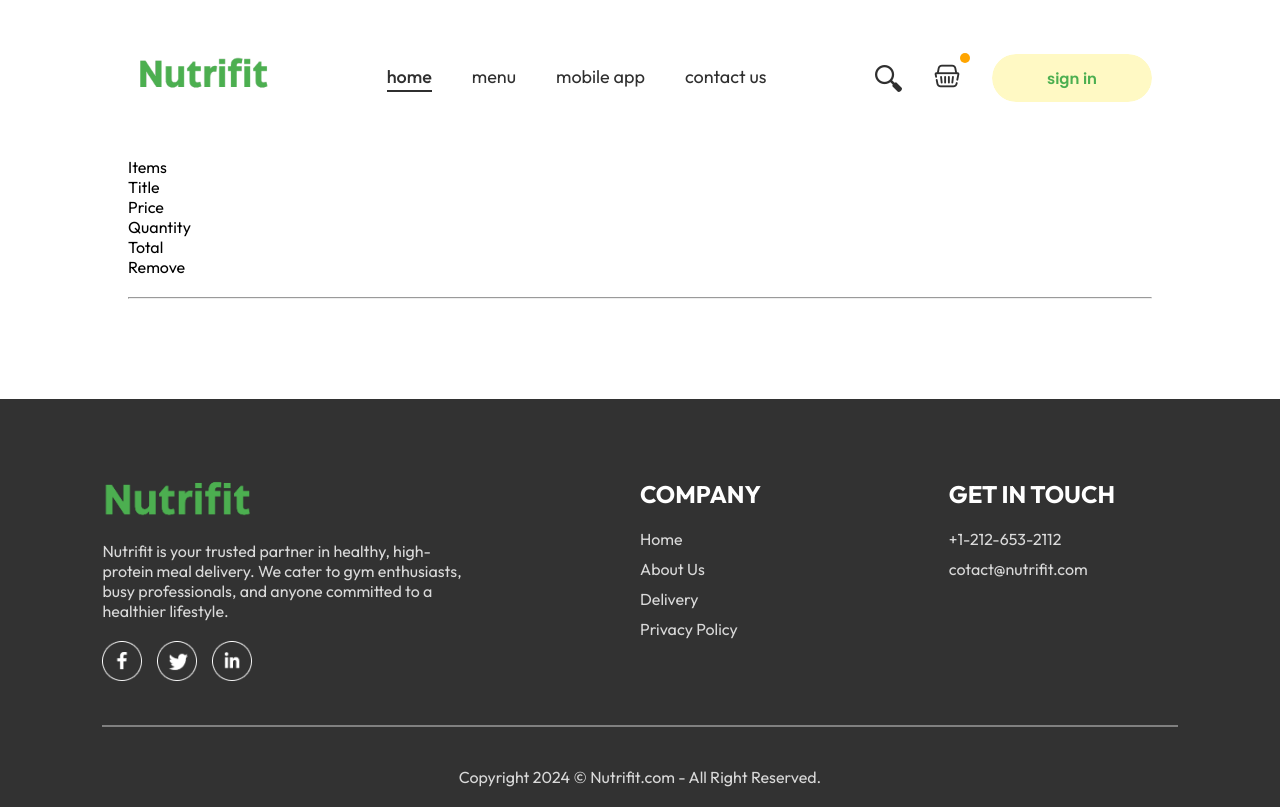
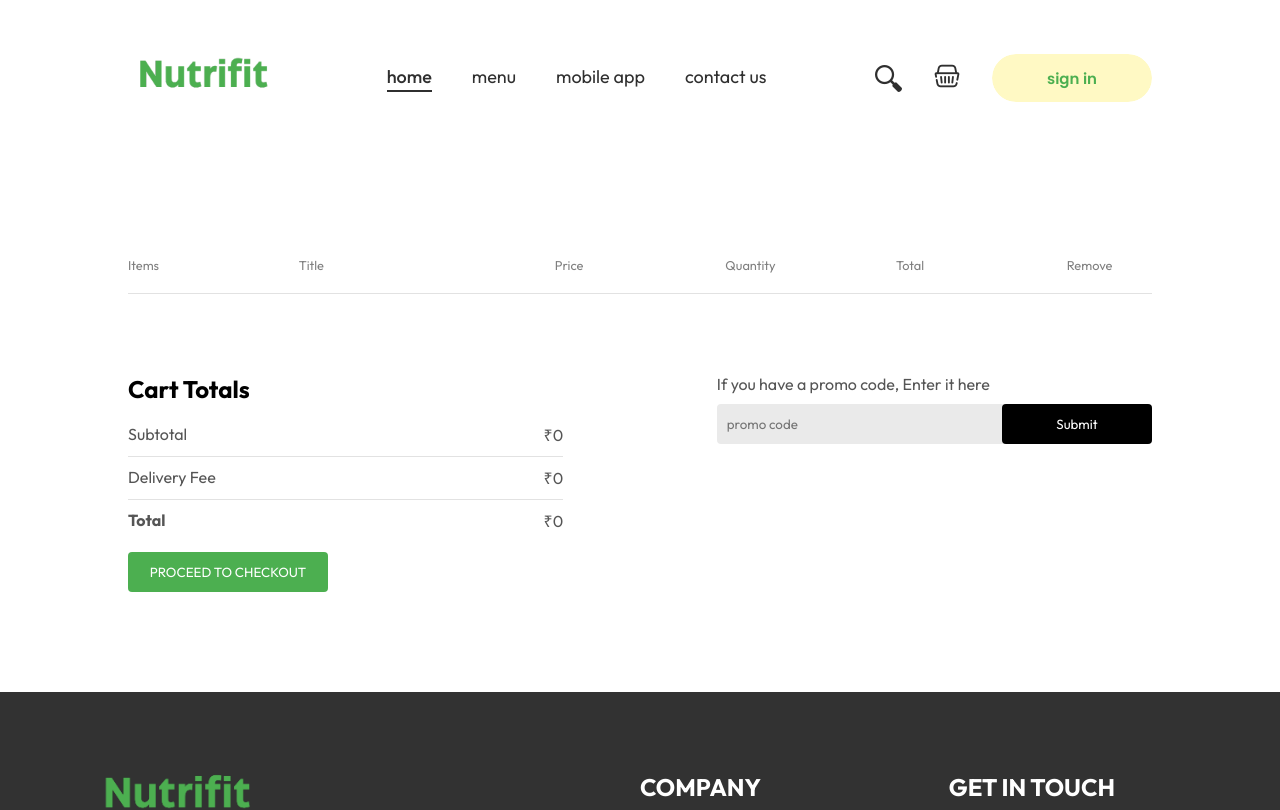
Before and after one commit to harshitaphadtare/Nutrifit, a React (Vite) app in the folder frontend/: page /cart in a window 1280 px wide. Shown: the top 810 px of the page. Built offline with nearby package versions, Linux system fonts and the light colour scheme.

Commit message:
cart page completed

```diff
--- a/frontend/src/components/Navbar/Navbar.jsx
+++ b/frontend/src/components/Navbar/Navbar.jsx
@@ -1,12 +1,15 @@
-import React, { useState } from 'react';
+import React, { useContext, useState } from 'react';
 import "./Navbar.css";
 import { assets } from '../../assets/frontend_assets/assets';
 import { Link } from 'react-router-dom';
+import { StoreContext } from '../../context/StoreContext';
 
 
 const Navbar = ({setShowLogin}) => {
 
   const [menu,setMenu] = useState("home");
+
+  const {getTotalCartAmount} = useContext(StoreContext);
 
   return (
     <div className='navbar'>
@@ -21,7 +24,7 @@
         <img src={assets.search_icon} alt="search-icon" />
         <div className="navbar-search-icon">
             <Link to="/cart"><img src={assets.basket_icon} alt="basket-icon" /></Link>
-            <div className="dot"></div>
+            <div className={getTotalCartAmount()===0?"":"dot"}></div>
         </div>
         {/* signup button */}
         <div className="container">
--- a/frontend/src/context/StoreContext.jsx
+++ b/frontend/src/context/StoreContext.jsx
@@ -1,4 +1,4 @@
-import { createContext,useEffect,useState } from "react";
+import { createContext,useState } from "react";
 import { food_list } from "../assets/frontend_assets/assets";
 
 export const StoreContext = createContext(null);
@@ -19,16 +19,24 @@
         setCartItems((prev)=>({...prev,[itemId]:prev[itemId]-1}));
     }
 
-    useEffect(()=>{
-        console.log(cartItems);
-    },[cartItems])
+    const getTotalCartAmount = ()=>{
+        let totalAmount = 0;
+        for(const item in cartItems){
+            if(cartItems[item]>0){
+                let itemInfo = food_list.find((product)=>product._id === item);
+                totalAmount+=itemInfo.price * cartItems[item];
+            }
+        }
+        return totalAmount;
+    }
 
     const contextValue = {
         food_list,
         cartItems,
         setCartItems,
         addToCart,
-        removeFromCart
+        removeFromCart,
+        getTotalCartAmount
 
     }
     return (
--- a/frontend/src/pages/Cart/Cart.css
+++ b/frontend/src/pages/Cart/Cart.css
@@ -0,0 +1,105 @@
+.cart{
+    margin-top: 100px;
+}
+
+.cart-items-title{
+    display: grid;
+    grid-template-columns: 1fr 1.5fr 1fr 1fr 1fr 0.5fr;
+    align-items: center;
+    color: grey;
+    font-size: max(1vw,12px);
+}
+
+.cart-items-item{
+    margin: 10px 0px;
+    color: black;
+}
+
+.cart-items-item img{
+    width: 50px;
+}
+
+.cart hr{
+    height: 1px;
+    background-color: #e2e2e2;
+    border: none;
+}
+
+.cart-items-item .cross{
+    cursor: pointer;
+}
+
+.cart-bottom{
+    margin-top: 80px;
+    display: flex;
+    justify-content: space-between;
+    gap: max(12vw,20px);
+}
+
+.cart-total{
+    flex: 1;
+    display: flex;
+    flex-direction: column;
+    gap: 20px;
+}
+
+.cart-total-details{
+    display: flex;
+    justify-content: space-between;
+    color: #555;
+}
+
+.cart-total hr{
+    margin: 10px 0px;
+}
+
+.cart-total button{
+    border: none;
+    color: white;
+    background-color: #4CAF50  ;
+    width: max(15vw,200px);
+    padding: 12px 0px;
+    border-radius: 4px;
+    cursor: pointer;
+}
+
+.cart-promocode{
+    flex: 1
+}
+
+.cart-promocode p{
+    color: #555;
+}
+
+.cart-promocode-input{
+    margin-top: 10px;
+    display: flex;
+    justify-content: space-between;
+    align-items: center;
+    background-color: #eaeaea;
+    border-radius: 4px;
+}
+.cart-promocode-input input{
+    background: transparent;
+    border: none;
+    outline: none;
+    padding-left: 10px;
+}
+
+.cart-promocode-input button{
+    width: max(10vw,150px);
+    padding: 12px 5px;
+    background-color: black;
+    border: none;
+    color: white;
+    border-radius: 4px;
+}
+
+@media (max-width:750px){
+    .cart-bottom{
+        flex-direction: column-reverse;
+    }
+    .cart-promocode{
+        justify-content: start;
+    }
+}
--- a/frontend/src/pages/Cart/Cart.jsx
+++ b/frontend/src/pages/Cart/Cart.jsx
@@ -3,7 +3,7 @@
 import { StoreContext } from '../../context/StoreContext';
 
 const Cart = () => {
-  const {cartItems,food_list,removeFromCart} = useContext(StoreContext);
+  const {cartItems,food_list,removeFromCart,getTotalCartAmount} = useContext(StoreContext);
   return (
     <div className='cart'>
       <div className="cart-items">
@@ -20,12 +20,51 @@
         {food_list.map((item,index)=>{
           if(cartItems[item._id]>0){
             return (
-              <div className='cart-items-title cart-items-item'>
+              <div>
+                <div className='cart-items-title cart-items-item'>
+                <img src={item.image} alt="" />
                 <p>{item.name}</p>
+                <p>₹{item.price}</p>
+                <p>{cartItems[item._id]}</p>
+                <p>₹{item.price*cartItems[item._id]}</p>
+                <p onClick={()=>{removeFromCart(item._id)}} className='cross'>x</p>
+              </div>
+              <hr />
               </div>
             )
           }
         })}
+      </div>
+      <div className="cart-bottom">
+        <div className="cart-total">
+          <h2>Cart Totals</h2>
+          <div>
+            <div className="cart-total-details">
+              <p>Subtotal</p>
+              <p>₹{getTotalCartAmount()}</p>
+            </div>
+            <hr />
+            <div className="cart-total-details">
+              <p>Delivery Fee</p>
+              {Object.keys(cartItems).some((key) => cartItems[key] > 0)?<p>₹{20}</p>:<p>₹0</p>}
+            </div>
+            <hr />
+            <div className="cart-total-details">
+              <b>Total</b>
+              {Object.keys(cartItems).some((key) => cartItems[key] > 0)?<b>₹{getTotalCartAmount() + 20}</b>:<p>₹0</p>}
+            </div>
+          </div>
+          <button>PROCEED TO CHECKOUT</button>
+        </div>
+        <div className="cart-promocode">
+          <div>
+            <p>If you have a promo code, Enter it here</p>
+            <div className="cart-promocode-input">
+              <input type="text" placeholder='promo code'/>
+              <button>Submit</button>
+            </div>
+          </div>
+        </div>
       </div>
     </div>
   );
```
